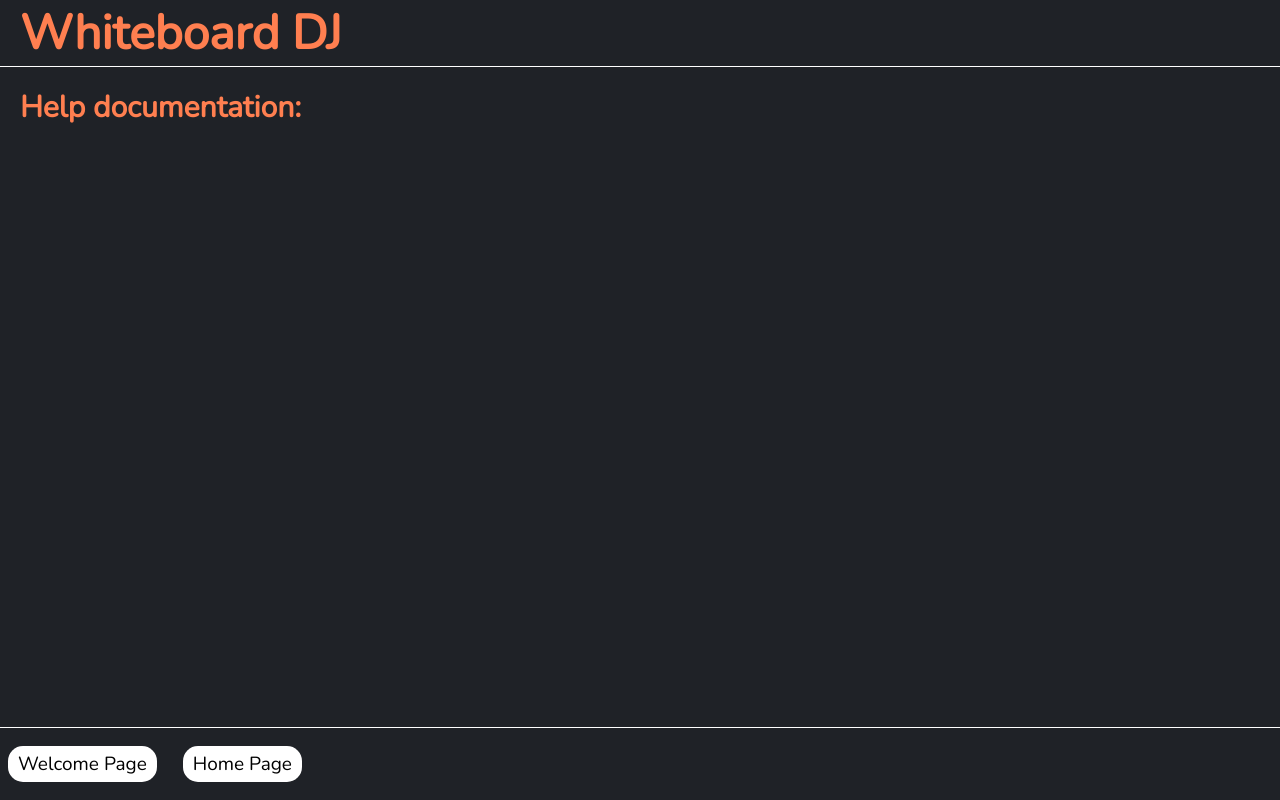
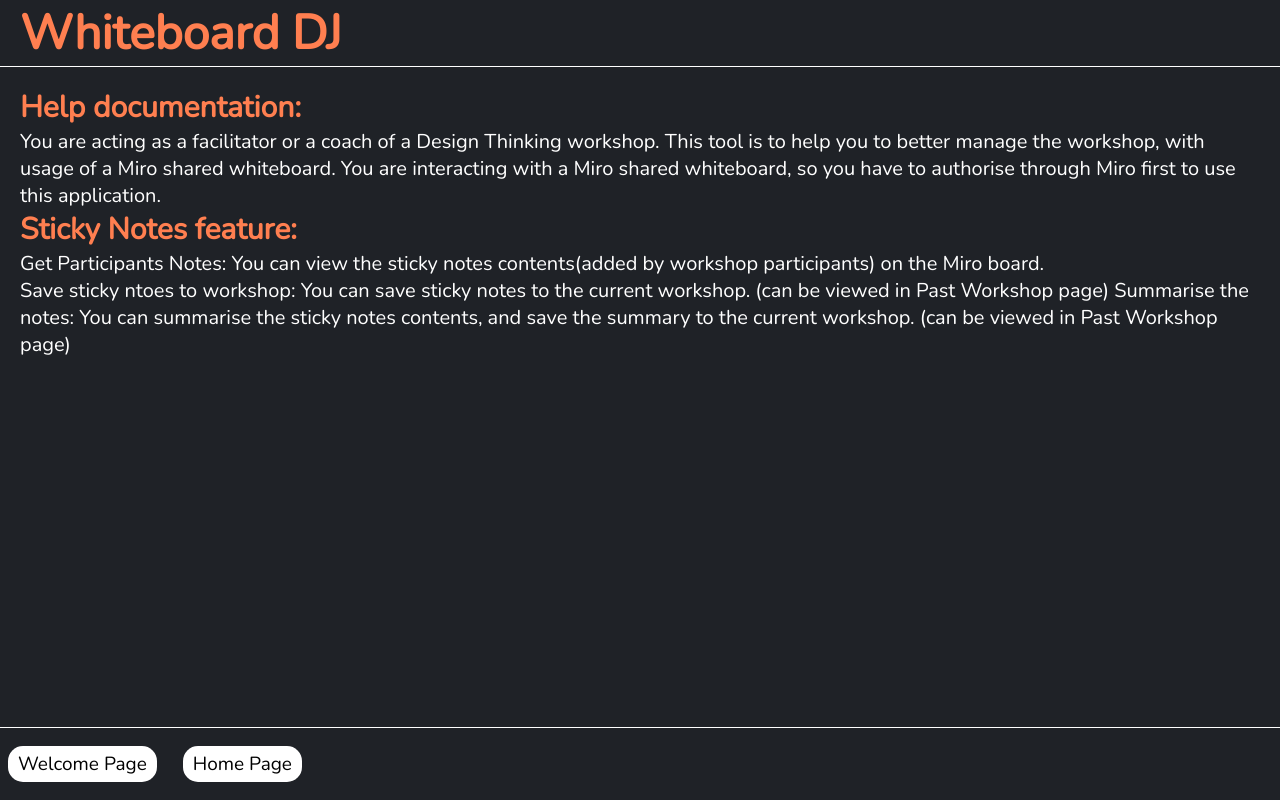
Before and after one commit to Devon0216/Frontend_edit, a React (Create React App) app: page /dash/help in a window 1280 px wide. Built offline with nearby package versions, Linux system fonts and the light colour scheme.

Commit message:
disable buttons

```diff
--- a/src/features/help/Help.js
+++ b/src/features/help/Help.js
@@ -3,7 +3,19 @@
     let content = (
         <section>
             <h1 className="sectionHeading">Help documentation:</h1>
-            <p></p>
+            <p>
+                You are acting as a facilitator or a coach of a Design Thinking workshop.
+                This tool is to help you to better manage the workshop, with usage of a Miro shared whiteboard.
+                You are interacting with a Miro shared whiteboard, so you have to authorise through Miro first to use this application.
+            </p>
+
+            <h1 className="sectionHeading">Sticky Notes feature:</h1>
+            <p>
+                Get Participants Notes: You can view the sticky notes contents(added by workshop participants) on the Miro board.
+                <br></br>
+                Save sticky ntoes to workshop: You can save sticky notes to the current workshop. (can be viewed in Past Workshop page)
+                Summarise the notes: You can summarise the sticky notes contents, and save the summary to the current workshop. (can be viewed in Past Workshop page)
+            </p>
 
 
 
--- a/src/index.css
+++ b/src/index.css
@@ -411,6 +411,11 @@
   transform: translateY(4px);
 }
 
+.button-orange:disabled {
+  background-color: gray; /* Change this to your desired color for disabled state */
+  cursor: not-allowed; /* Change cursor to indicate it's not clickable */
+  opacity: 0.6; /* Reduce opacity for a disabled look */
+}
 
 
 
```
